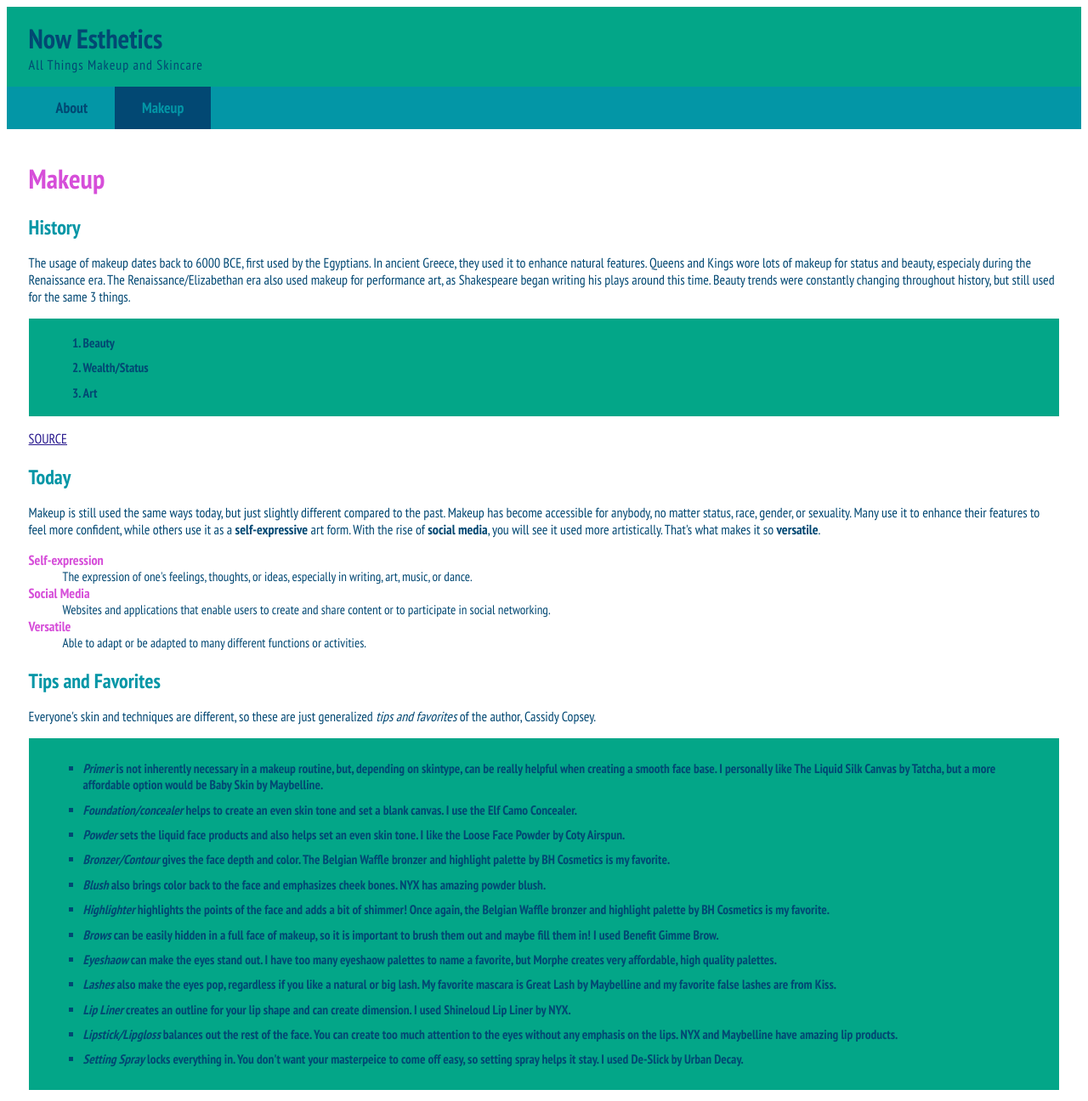
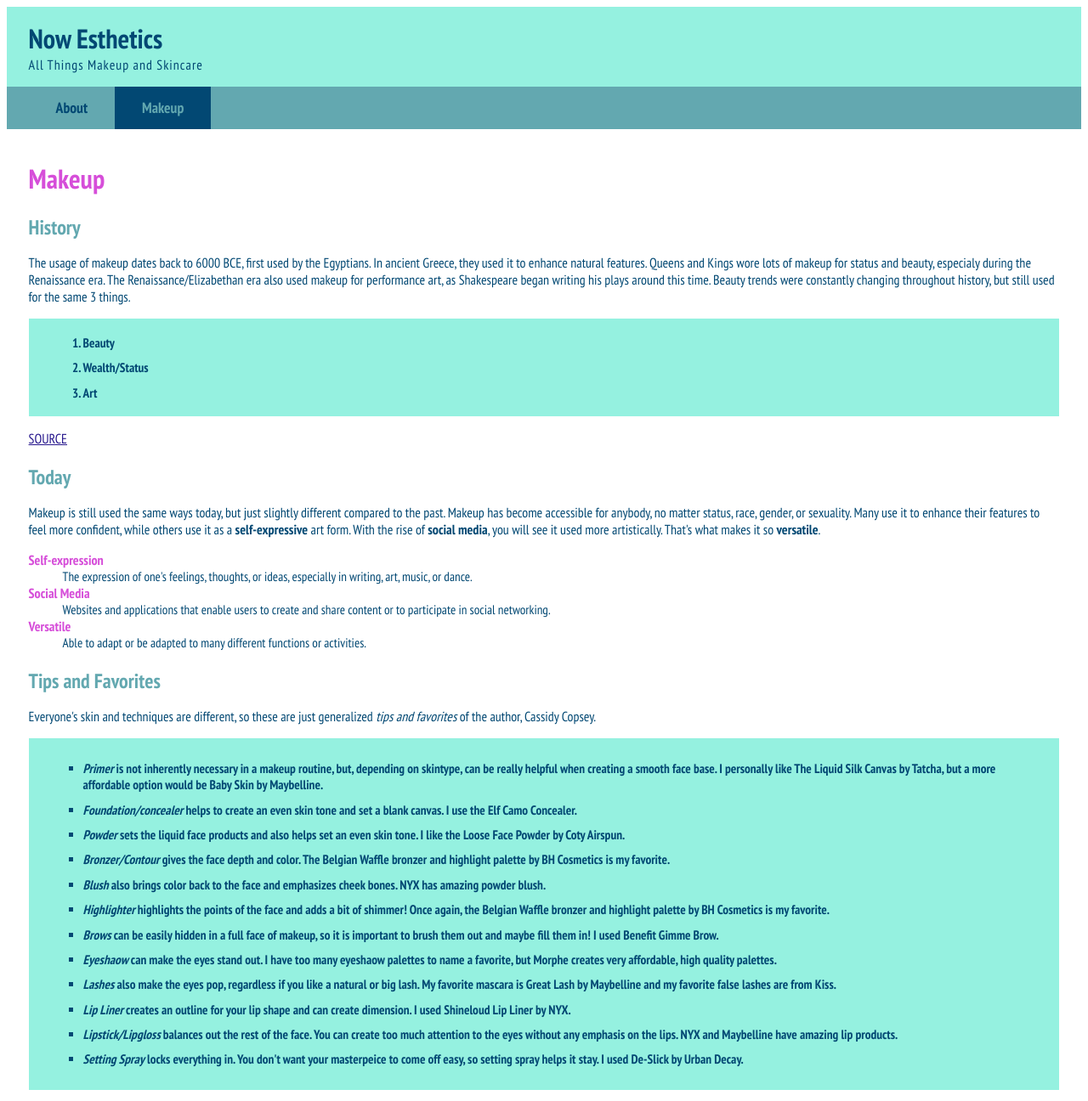
Before and after one commit to coolcassjade/dwdd1600, a plain HTML site: page 04intro-css/makeup.html in a window 1280 px wide. Shown: the top 1296 px of the page at 85% size. Drawn offline with Linux system fonts and the light colour scheme.

Commit message:
Reupload of Intro CSS

```diff
--- a/04intro-css/esthetics.css
+++ b/04intro-css/esthetics.css
@@ -4,7 +4,7 @@ body {
     font-weight: 400;
 }
 /*Header Stuff Here*/
-header { background-color: #03a688;
+header { background-color: #95f1e0;
     padding: 1rem 2vw;
 }
 header h1 {
@@ -17,7 +17,7 @@ header p {
     letter-spacing: 1px;
 }
 nav {
-    background-color: #0396a6;
+    background-color: #63a8b0;
 }
 nav ul {
     list-style-type: none;
@@ -35,7 +35,7 @@ nav a {
 }
 nav li.active a {
     background-color:#024873 ;
-    color: #0396a6;
+    color: #63a8b0;
 }
 nav a:hover {
     color: white;
@@ -48,7 +48,7 @@ main h1 {
     color: #d64ed9;
 }
 main h2 {
-    color: #0396a6;
+    color: #63a8b0;
     margin-bottom: .2rem;
 }
 main p {
@@ -57,7 +57,7 @@ main p {
 }
 main ol {
     padding: .5rem 5vw;
-    background-color: #03a688;
+    background-color: #95f1e0;
     color: #024873;
     font-weight: 700;
 }
@@ -72,7 +72,7 @@ main ul {
     list-style-type: square;
     padding: 1rem 5vw;
 
-    background-color: #03a688;
+    background-color:#95f1e0 ;
     color: #024873;
     font-weight: 700;
 }
@@ -94,7 +94,7 @@ main address {
     font-style: normal;
     padding: .5rem;
     width: 12.5rem;
-    border: 2px solid #0396a6;
+    border: 2px solid #63a8b0;
     border-radius: 7px;
     color: #024873;
     font-weight: 700;
@@ -108,7 +108,7 @@ main address a:hover {
 
 /*Footer Stuff Here*/
 footer {
-    background-color:#0396a6 ;
+    background-color:#63a8b0 ;
     text-align: center;
     color: #024873;
     font-weight: 700;
```
